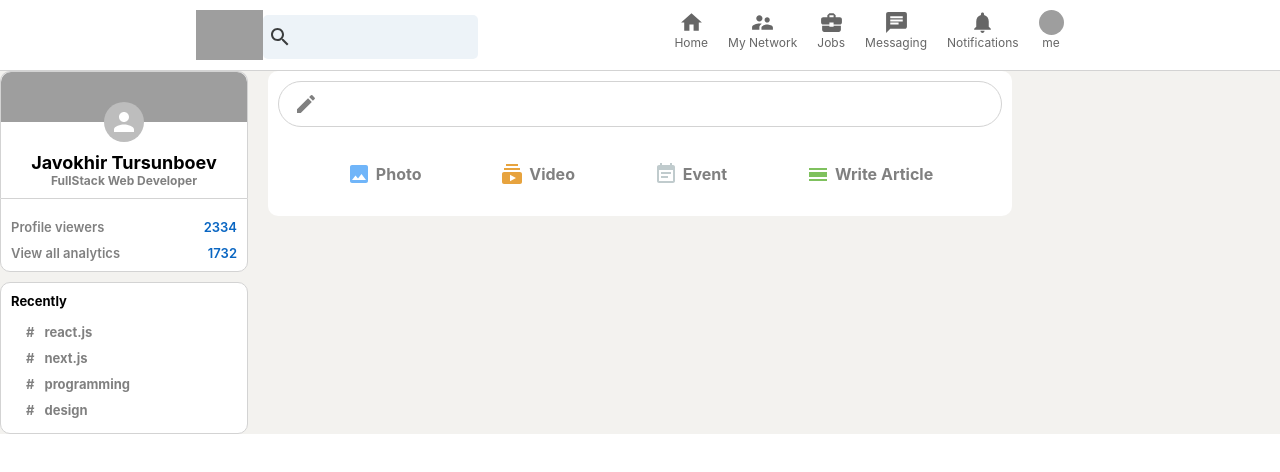
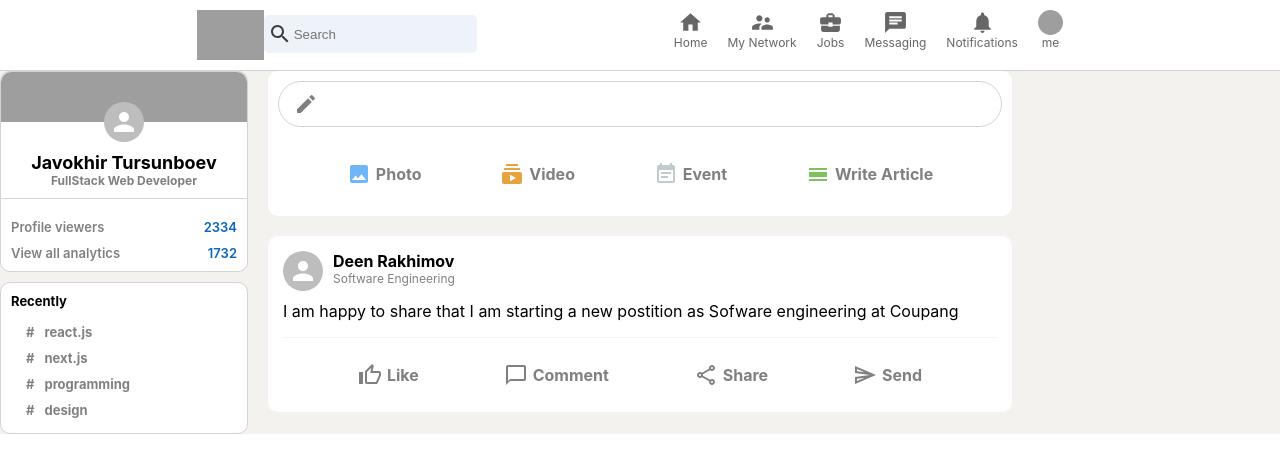
Before and after one commit to JavokhirTursunboev/linkedin-clone, a React (Vite) app: page / in a window 1280 px wide. Shown: the top 472 px of the page. Built offline with nearby package versions, Linux system fonts and the light colour scheme; grey boxes are pictures that could not be loaded.

Commit message:
# Post part is done

```diff
--- a/src/components/Feed.jsx
+++ b/src/components/Feed.jsx
@@ -3,6 +3,7 @@ import CreateIcon from "@mui/icons-material/Create";
 import InputOption from "./InputOption";
 import ImageIcon from "@mui/icons-material/Image";
 import { CalendarViewDay, EventNote, Subscriptions } from "@mui/icons-material";
+import Post from "./Post";
 const Feed = () => {
   return (
     <div className="feed">
@@ -27,6 +28,13 @@ const Feed = () => {
           />
         </div>
       </div>
+
+      {/* =============== Post ========================= */}
+      <Post
+        name="Deen Rakhimov"
+        description="Software Engineering"
+        message="I am happy to share that I am starting a new postition as Sofware engineering at Coupang"
+      />
     </div>
   );
 };
--- a/src/components/Header.jsx
+++ b/src/components/Header.jsx
@@ -18,7 +18,7 @@ function Header() {
         />
         <div className="header__search ">
           <SearchIcon />
-          <input type="text" />
+          <input type="text"  placeholder="Search"/>
         </div>
       </div>
 
--- /dev/null
+++ b/src/components/Post.jsx
@@ -0,0 +1,37 @@
+import {
+  ChatBubbleOutline,
+  SendOutlined,
+  ShareOutlined,
+  ThumbUpAltOutlined,
+} from "@mui/icons-material";
+import InputOption from "./InputOption";
+import "./post.css";
+import { Avatar } from "@mui/material";
+
+const Post = ({ name, description, message, photoUrl }) => {
+  return (
+    <div className="post">
+      <div className="post__header">
+        <Avatar src={photoUrl} />
+        <div className="post__info">
+          <h4>{name}</h4>
+          <p>{description}</p>
+        </div>
+      </div>
+
+      {/* post body */}
+      <div className="post__body">
+        <p>{message}</p>
+      </div>
+
+      <div className="post__button">
+        <InputOption Icon={ThumbUpAltOutlined} title="Like" color="gray" />
+        <InputOption Icon={ChatBubbleOutline} title="Comment" color="gray" />
+        <InputOption Icon={ShareOutlined} title="Share" color="gray" />
+        <InputOption Icon={SendOutlined} title="Send" color="gray" />
+      </div>
+    </div>
+  );
+};
+
+export default Post;
--- a/src/components/header.css
+++ b/src/components/header.css
@@ -18,10 +18,11 @@
   height: 50px;
 }
 .header__search {
-  padding: 5px;
+  padding: 4px;
+
 
   margin-top: 0.3125rem;
-  height: 34px;
+  height: 30px;
   display: flex;
   align-items: center;
   border-radius: 0.3125rem;
--- /dev/null
+++ b/src/components/post.css
@@ -0,0 +1,29 @@
+.post {
+  background-color: white;
+  padding: 0.9375rem;
+  margin-bottom: 10px;
+  border-radius: 10px;
+}
+
+.post__header {
+  display: flex;
+  margin-bottom: 0.625rem;
+}
+
+.post__info {
+  margin-left: 0.625rem;
+}
+
+.post__info > p {
+  font-size: 12px;
+  color: gray;
+}
+
+.post__body{
+    border-bottom: 1px solid whitesmoke;
+    padding-bottom: 1rem;
+}
+.post__button {
+  display: flex;
+  justify-content: space-evenly;
+}
```
